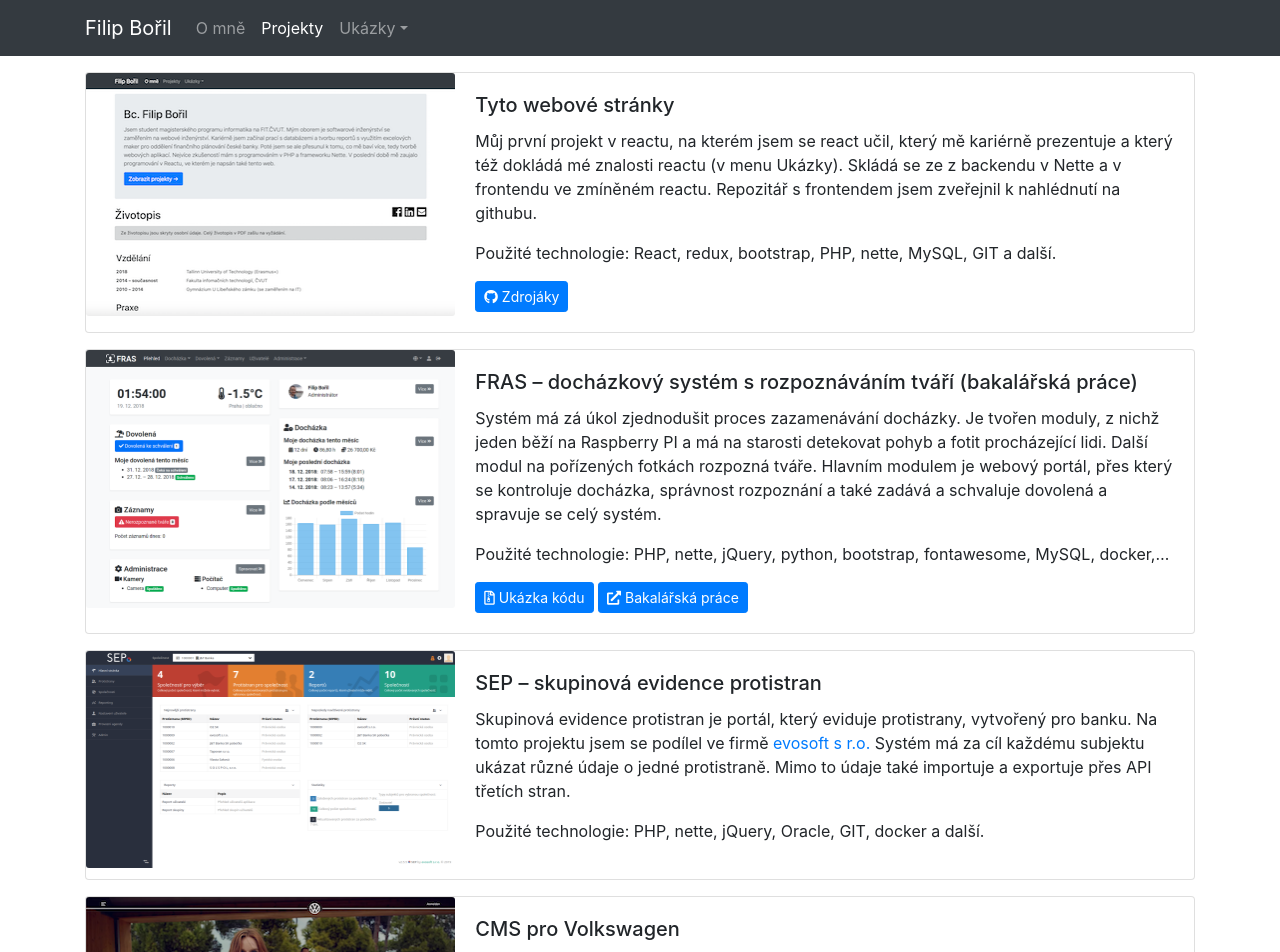
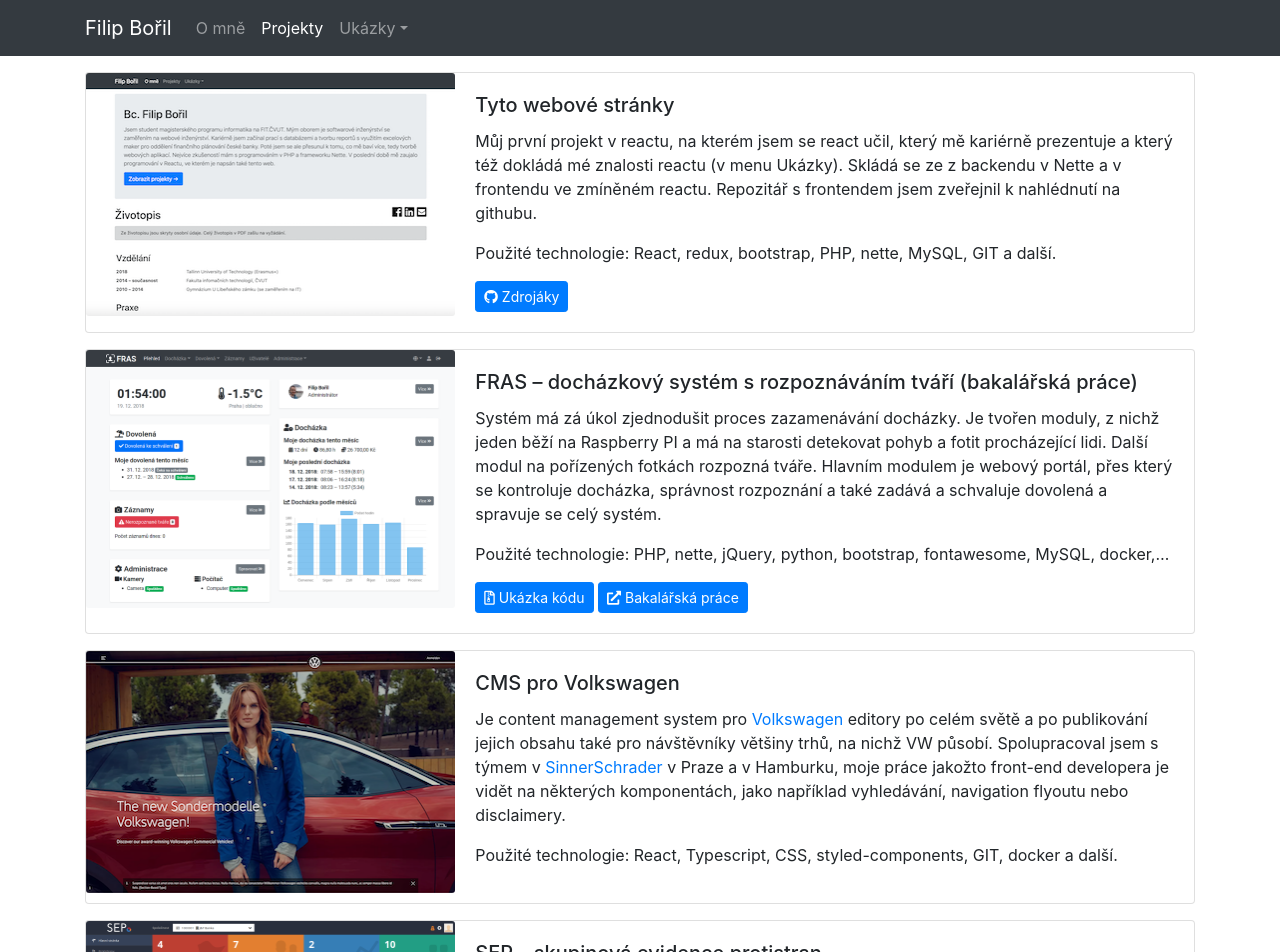
Before and after one commit to borilfilip/filipboril-cz, a React (Create React App) app: page /projects in a window 1280 px wide. Shown: the top 952 px of the page. Built offline with nearby package versions, Linux system fonts and the light colour scheme.

Commit message:
Content update

```diff
--- a/src/components/Projects/Projects.js
+++ b/src/components/Projects/Projects.js
@@ -34,6 +34,19 @@ const projects = (props) => {
           className="far fa-file-archive"/> Ukázka kódu</a>{' '}
         <a href="https://dspace.cvut.cz/handle/10467/79461" target="_blank" rel="noreferrer noopener"
            className="btn btn-primary btn-sm" role="button"><i className="fas fa-external-link-alt"/> Bakalářská práce</a>
+      </Project>
+      <Project img="/img/volkswagen-thumb.png" name="CMS pro Volkswagen">
+        <p>
+          Je content management system pro <a href="https://www.volkswagen.de" target="_blank" rel="noreferrer noopener">
+          Volkswagen</a> editory po celém světě a po publikování jejich obsahu také pro návštěvníky většiny trhů,
+          na nichž VW působí. Spolupracoval jsem s týmem v{' '}
+          <a href="https://sinnerschrader.com/" target="_blank" rel="noreferrer noopener">SinnerSchrader</a> v Praze a
+          v Hamburku, moje práce jakožto front-end developera je vidět na některých komponentách, jako například
+          vyhledávání, navigation flyoutu nebo disclaimery.
+        </p>
+        <p>
+          Použité technologie: React, Typescript, CSS, styled-components, GIT, docker a další.
+        </p>
       </Project>
       <Project img="/img/sep-hp-thumb.png" name="SEP – skupinová evidence protistran">
         <p>
```
